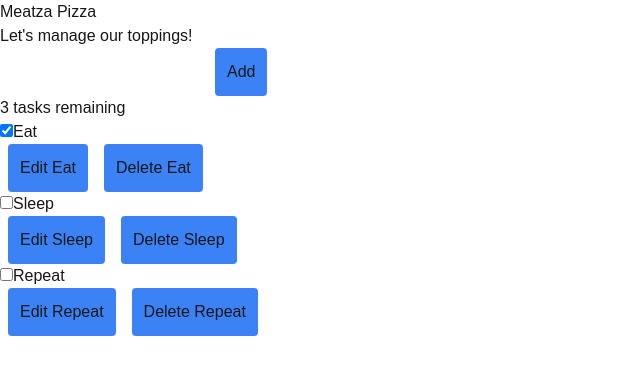
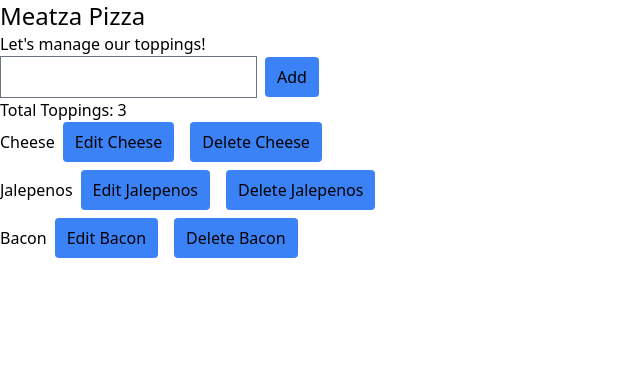
Before and after one commit to lcurrit/meatza-pizza, a Next.js app: page / in a window 1280 px wide. Shown: the top 374 px of the page, without its empty margins (0-640 px from the left). Built offline with nearby package versions, Linux system fonts and the light colour scheme.

Commit message:
Topping List Built

```diff
--- a/app/components/Form.tsx
+++ b/app/components/Form.tsx
@@ -1,11 +1,43 @@
 "use client";
 
-import { FormEvent } from "react";
+import { useState, FormEvent, ChangeEvent } from "react";
 
-export default function Form({ addTopping }: any) {
+interface ToppingProps {
+  id: string;
+  name: string;
+}
+
+interface FormProps {
+  addTopping: (name: string) => void;
+  toppings: ToppingProps[];
+}
+
+export default function Form({ addTopping, toppings }: FormProps) {
+  const [topping, setTopping] = useState("");
+
+  function handleChange(event: ChangeEvent<HTMLInputElement>) {
+    setTopping(event.target.value);
+  }
   function handleSubmit(event: FormEvent) {
     event.preventDefault();
-    addTopping("Say hello!");
+
+    const trimmedTopping = topping.trim();
+    if (trimmedTopping === "") {
+      return;
+    }
+
+    if (
+      toppings.some(
+        (existingTopping) =>
+          existingTopping.name.toLowerCase() === trimmedTopping.toLowerCase()
+      )
+    ) {
+      alert("This topping is already in the list.");
+      return;
+    }
+
+    addTopping(trimmedTopping);
+    setTopping("");
   }
 
   return (
@@ -18,9 +50,10 @@ export default function Form({ addTopping }: any) {
       <input
         type="text"
         id="new-todo-input"
-        className="input input__lg"
         name="text"
         autoComplete="off"
+        value={topping}
+        onChange={handleChange}
       />
       <button type="submit" className="btn btn__primary btn__lg">
         Add
--- a/app/components/Topping.tsx
+++ b/app/components/Topping.tsx
@@ -1,21 +1,10 @@
-export default function Topping({
-  name,
-  id,
-  completed,
-}: {
-  name: string;
-  id: string;
-  completed?: boolean;
-}) {
+export default function Topping({ name, id }: { name: string; id: string }) {
   return (
-    <li className="todo stack-small">
+    <li className="todo stack-small mb-2">
       <div className="c-cb">
-        <input id={id} type="checkbox" defaultChecked={completed} />
         <label className="todo-label" htmlFor={id}>
           {name}
         </label>
-      </div>
-      <div className="btn-group">
         <button type="button" className="btn">
           Edit <span className="visually-hidden">{name}</span>
         </button>
--- a/app/globals.css
+++ b/app/globals.css
@@ -2,30 +2,10 @@
 @tailwind components;
 @tailwind utilities;
 
-:root {
-  --background: #ffffff;
-  --foreground: #171717;
-}
-
-@media (prefers-color-scheme: dark) {
-  :root {
-    --background: #0a0a0a;
-    --foreground: #ededed;
-  }
-}
-
-body {
-  color: var(--foreground);
-  background: var(--background);
-  font-family: Arial, Helvetica, sans-serif;
-}
-
-@layer utilities {
-  .text-balance {
-    text-wrap: balance;
-  }
+h1 {
+  @apply text-2xl;
 }
 
 .btn {
-  @apply bg-blue-500 p-3 rounded mx-2;
+  @apply bg-blue-500 px-3 py-2 rounded mx-2;
 }
--- a/app/page.tsx
+++ b/app/page.tsx
@@ -1,39 +1,45 @@
 "use client";
 
+import { useState } from "react";
+import { nanoid } from "nanoid";
 import Form from "./components/Form";
 import Topping from "./components/Topping";
 
+interface ToppingProps {
+  id: string;
+  name: string;
+}
+
+// Connect this to database, pull initial value.
 const DATA = [
-  { id: "todo-0", name: "Eat", completed: true },
-  { id: "todo-1", name: "Sleep", completed: false },
-  { id: "todo-2", name: "Repeat", completed: false },
+  { id: "todo-0", name: "Cheese" },
+  { id: "todo-1", name: "Jalepenos" },
+  { id: "todo-2", name: "Bacon" },
 ];
 
-function addTopping(name: string): void {
-  alert(name);
-}
+export default function Home() {
+  const [toppings, setToppings] = useState(DATA);
 
-export default function Home() {
-  const taskList = DATA.map((task) => (
-    <Topping
-      id={task.id}
-      name={task.name}
-      completed={task.completed}
-      key={task.id}
-    />
+  function addTopping(name: string): void {
+    const newTopping = { id: `topping-${nanoid()}`, name };
+    setToppings([...toppings, newTopping]);
+  }
+  const toppingList = toppings.map((topping: ToppingProps) => (
+    <Topping id={topping.id} name={topping.name} key={topping.id} />
   ));
+  const headingText = `Total Toppings: ${toppingList.length}`;
 
   return (
-    <div className="todoapp stack-large">
+    <div className="container mx-auto">
       <h1>Meatza Pizza</h1>
-      <Form addTopping={addTopping} />
-      <h2 id="list-heading">3 tasks remaining</h2>
+      <Form addTopping={addTopping} toppings={toppings} />
+      <h2 id="list-heading">{headingText}</h2>
       <ul
         role="list"
         className="todo-list stack-large stack-exception"
         aria-labelledby="list-heading"
       >
-        {taskList}
+        {toppingList}
       </ul>
     </div>
   );
--- a/package.json
+++ b/package.json
@@ -12,11 +12,13 @@
   },
   "dependencies": {
     "@vercel/postgres": "^0.10.0",
+    "nanoid": "^5.0.7",
     "next": "14.2.15",
     "react": "^18",
     "react-dom": "^18"
   },
   "devDependencies": {
+    "@tailwindcss/forms": "^0.5.9",
     "@testing-library/jest-dom": "^6.5.0",
     "@testing-library/react": "^16.0.1",
     "@testing-library/user-event": "^14.5.2",
--- a/tailwind.config.ts
+++ b/tailwind.config.ts
@@ -14,6 +14,6 @@ const config: Config = {
       },
     },
   },
-  plugins: [],
+  plugins: [require("@tailwindcss/forms")],
 };
 export default config;
```
Also changed, not shown: 2 other files (tests, documents, lock files or other folders).
